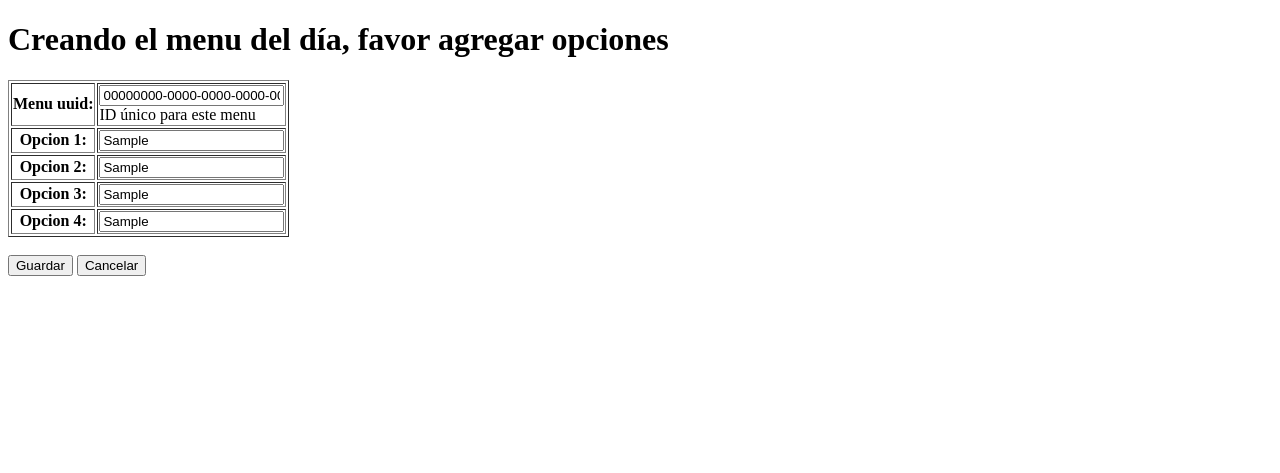
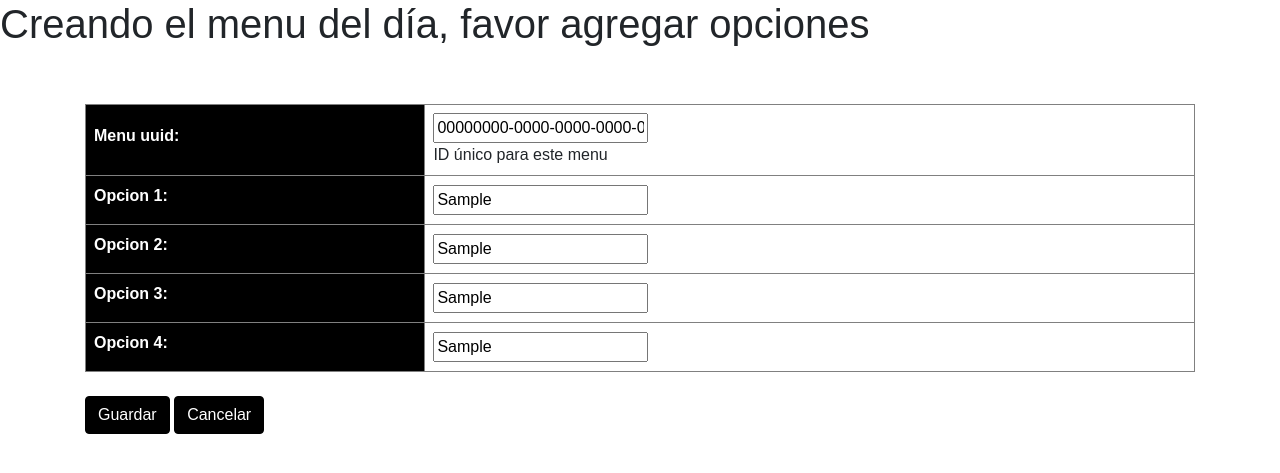
Before and after one commit to sezniv/backend-test-master, a Django app: page /00000000-0000-0000-0000-000000000001/editar_menu in a window 1280 px wide. Shown: the top 473 px of the page. Run offline with Django 3.2, Linux system fonts and the light colour scheme; tables that the repository leaves empty hold one stand-in row (values such as "Sample post"); some libraries are stand-ins or nearby versions.

Commit message:
se modifica diseño

```diff
--- a/app_nora/static/app_nora/css/style.css
+++ b/app_nora/static/app_nora/css/style.css
@@ -29,3 +29,9 @@ th, .boton {
     border-style: solid;
     border-width: thin;
 }
+
+.btn-primary{
+    background-color: black;
+    border-color: black;
+
+}
--- a/app_nora/templates/app_nora/menu_form.html
+++ b/app_nora/templates/app_nora/menu_form.html
@@ -1,22 +1,31 @@
-
+{% load static %}
 <!DOCTYPE html>
 <html lang="en">
 <head>
     <meta charset="UTF-8">
     <meta name="viewport" content="width=device-width, initial-scale=1.0">
+    <link rel="stylesheet" href="https://maxcdn.bootstrapcdn.com/bootstrap/4.0.0/css/bootstrap.min.css" integrity="sha384-Gn5384xqQ1aoWXA+058RXPxPg6fy4IWvTNh0E263XmFcJlSAwiGgFAW/dAiS6JXm" crossorigin="anonymous">
+    <link rel="stylesheet" href="{% static 'app_nora/css/style.css' %}">
     <title>Document</title>
 </head>
 <body>
-    <div> </div>
+
     <h1>Creando el menu del día, favor agregar opciones</h1>
-
+    <br><br>
+    <div class="container">
     <form action="" method="post" novalidate>
         {% csrf_token %}
         <table border="1">
             {{form.as_table}}
         </table><br>
-        <input type="submit" value="Guardar">
-        <a href="{% url 'app_nora:listar_menu' %}"><button type="button">Cancelar</button></a>
+        <input class="btn btn-primary" type="submit" value="Guardar">
+        <input class="btn btn-primary" type="submit" value="Cancelar">
+        <a href="{% url 'app_nora:listar_menu' %}">
     </form>
+    </div>
+    <script src="https://code.jquery.com/jquery-3.2.1.slim.min.js" integrity="sha384-KJ3o2DKtIkvYIK3UENzmM7KCkRr/rE9/Qpg6aAZGJwFDMVNA/GpGFF93hXpG5KkN" crossorigin="anonymous"></script>
+    <script src="https://cdnjs.cloudflare.com/ajax/libs/popper.js/1.12.9/umd/popper.min.js" integrity="sha384-ApNbgh9B+Y1QKtv3Rn7W3mgPxhU9K/ScQsAP7hUibX39j7fakFPskvXusvfa0b4Q" crossorigin="anonymous"></script>
+    <script src="https://maxcdn.bootstrapcdn.com/bootstrap/4.0.0/js/bootstrap.min.js" integrity="sha384-JZR6Spejh4U02d8jOt6vLEHfe/JQGiRRSQQxSfFWpi1MquVdAyjUar5+76PVCmYl" crossorigin="anonymous"></script>
+
 </body>
 </html>
--- a/app_nora/templates/app_nora/menu_list.html
+++ b/app_nora/templates/app_nora/menu_list.html
@@ -5,6 +5,7 @@
     <meta charset="UTF-8">
     <meta name="viewport" content="width=device-width, initial-scale=1.0">
     <title>Document</title>
+    <link rel="stylesheet" href="https://maxcdn.bootstrapcdn.com/bootstrap/4.0.0/css/bootstrap.min.css" integrity="sha384-Gn5384xqQ1aoWXA+058RXPxPg6fy4IWvTNh0E263XmFcJlSAwiGgFAW/dAiS6JXm" crossorigin="anonymous">
     <link rel="stylesheet" href="{% static 'app_nora/css/style.css' %}">
 </head>
 <body>
@@ -35,9 +36,13 @@
             </td>
             <td>
                 <a class="boton" href="{% url 'app_nora:eliminar_menu' pk=menu.menu_uuid %}"> Eliminar</a>
+
             </td>
         </tr>
     {% endfor %}
     </table>
+    <script src="https://code.jquery.com/jquery-3.2.1.slim.min.js" integrity="sha384-KJ3o2DKtIkvYIK3UENzmM7KCkRr/rE9/Qpg6aAZGJwFDMVNA/GpGFF93hXpG5KkN" crossorigin="anonymous"></script>
+    <script src="https://cdnjs.cloudflare.com/ajax/libs/popper.js/1.12.9/umd/popper.min.js" integrity="sha384-ApNbgh9B+Y1QKtv3Rn7W3mgPxhU9K/ScQsAP7hUibX39j7fakFPskvXusvfa0b4Q" crossorigin="anonymous"></script>
+    <script src="https://maxcdn.bootstrapcdn.com/bootstrap/4.0.0/js/bootstrap.min.js" integrity="sha384-JZR6Spejh4U02d8jOt6vLEHfe/JQGiRRSQQxSfFWpi1MquVdAyjUar5+76PVCmYl" crossorigin="anonymous"></script>
 </body>
 </html>
```
